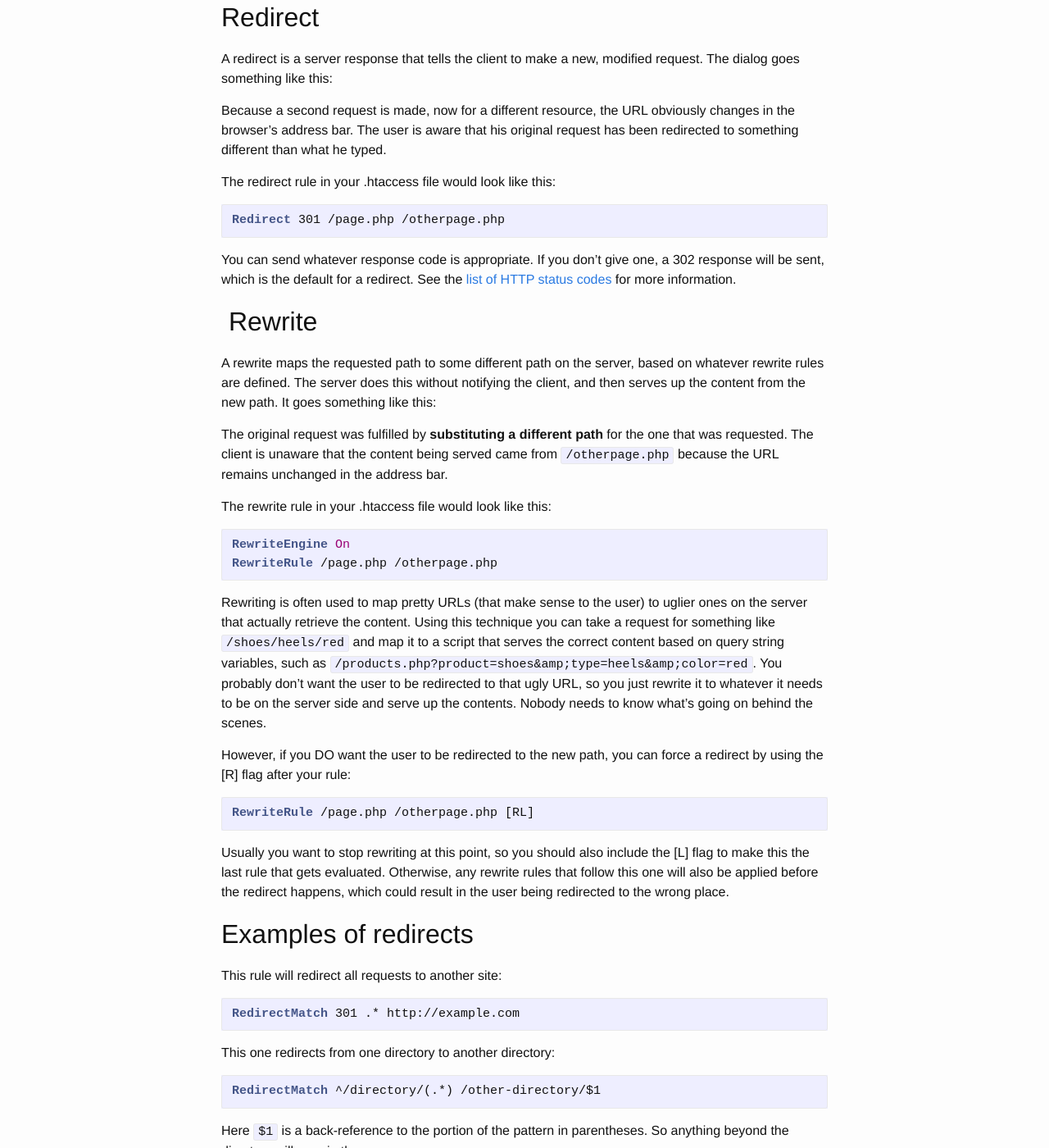
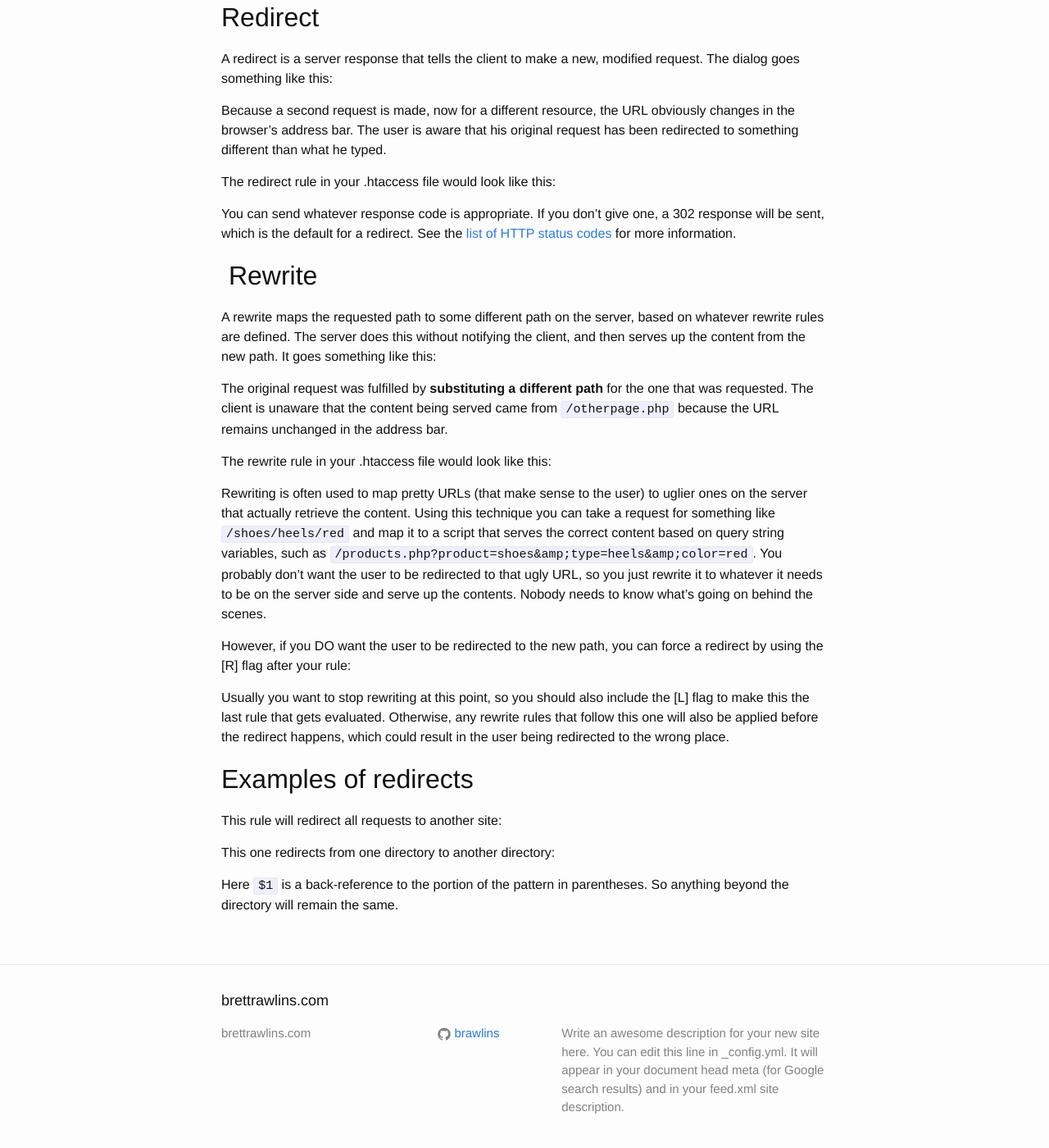
Before and after one commit to brawlins/brettrawlins.com, a Jekyll site: the page built from _posts/2014-02-24-apache-redirect-vs-rewrite.md, in a window 1280 px wide and 1400 px high, scrolled down 266 px. Shown: the whole window at 82% size. Built offline with Jekyll 4.4.1, drawn with Linux system fonts in a browser that asks for light colours.

Commit message:
Remove code blocks.

````diff
--- a/_posts/2014-02-24-apache-redirect-vs-rewrite.md
+++ b/_posts/2014-02-24-apache-redirect-vs-rewrite.md
@@ -18,9 +18,6 @@ Because a second request is made, now for a different resource, the URL obviousl
 
 The redirect rule in your .htaccess file would look like this:
 
-```apache
-Redirect 301 /page.php /otherpage.php
-```
 
 You can send whatever response code is appropriate. If you don't give one, a 302 response will be sent, which is the default for a redirect. See the [list of HTTP status codes](http://en.wikipedia.org/wiki/List_of_HTTP_status_codes#3xx_Redirection){:target="_blank"} for more information.
 
@@ -33,18 +30,11 @@ The original request was fulfilled by **substituting a different path** for the
 
 The rewrite rule in your .htaccess file would look like this:
 
-```apache
-RewriteEngine On
-RewriteRule /page.php /otherpage.php
-```
 
 Rewriting is often used to map pretty URLs (that make sense to the user) to uglier ones on the server that actually retrieve the content. Using this technique you can take a request for something like `/shoes/heels/red` and map it to a script that serves the correct content based on query string variables, such as `/products.php?product=shoes&amp;type=heels&amp;color=red`. You probably don't want the user to be redirected to that ugly URL, so you just rewrite it to whatever it needs to be on the server side and serve up the contents. Nobody needs to know what's going on behind the scenes.
 
 However, if you DO want the user to be redirected to the new path, you can force a redirect by using the [R] flag after your rule:
 
-```apache
-RewriteRule /page.php /otherpage.php [RL]
-```
 
 Usually you want to stop rewriting at this point, so you should also include the [L] flag to make this the last rule that gets evaluated. Otherwise, any rewrite rules that follow this one will also be applied before the redirect happens, which could result in the user being redirected to the wrong place.
 
@@ -52,14 +42,8 @@ Usually you want to stop rewriting at this point, so you should also include the
 
 This rule will redirect all requests to another site:
 
-```apache
-RedirectMatch 301 .* http://example.com
-```
 
 This one redirects from one directory to another directory:
 
-```apache
-RedirectMatch ^/directory/(.*) /other-directory/$1
-```
 
 Here `$1` is a back-reference to the portion of the pattern in parentheses. So anything beyond the directory will remain the same.
````
